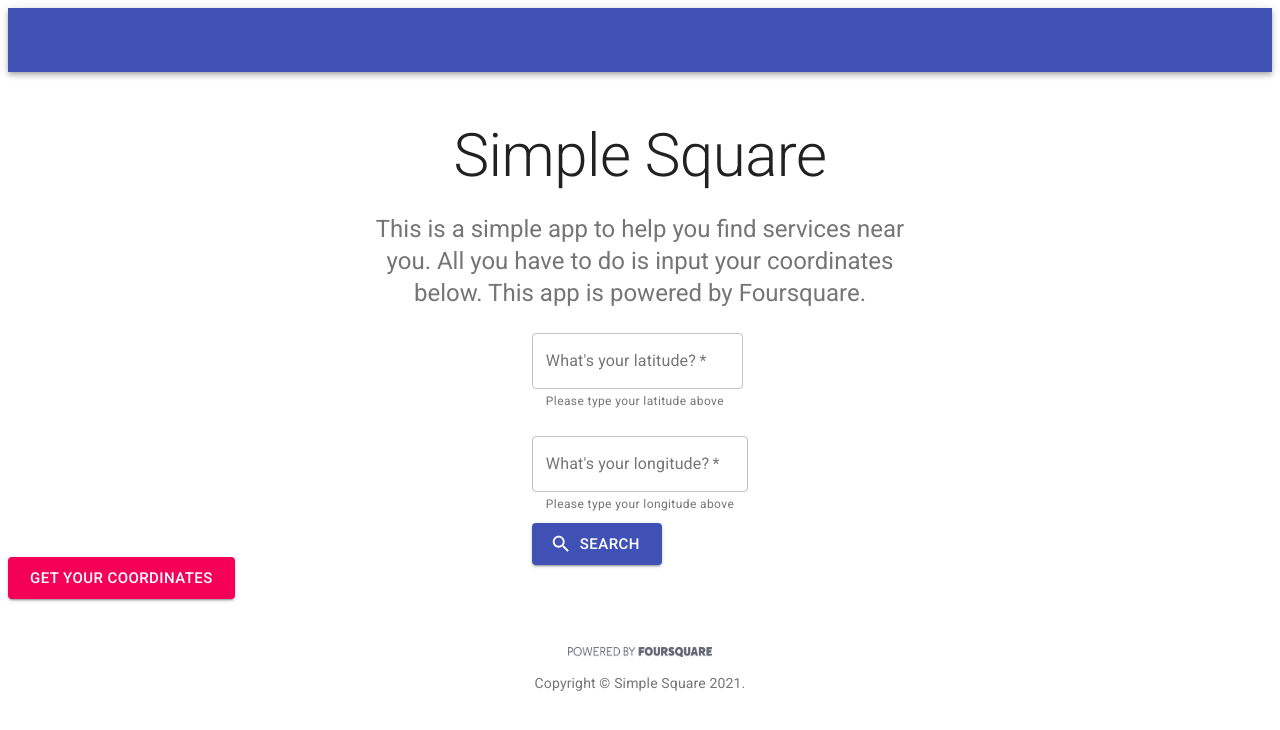
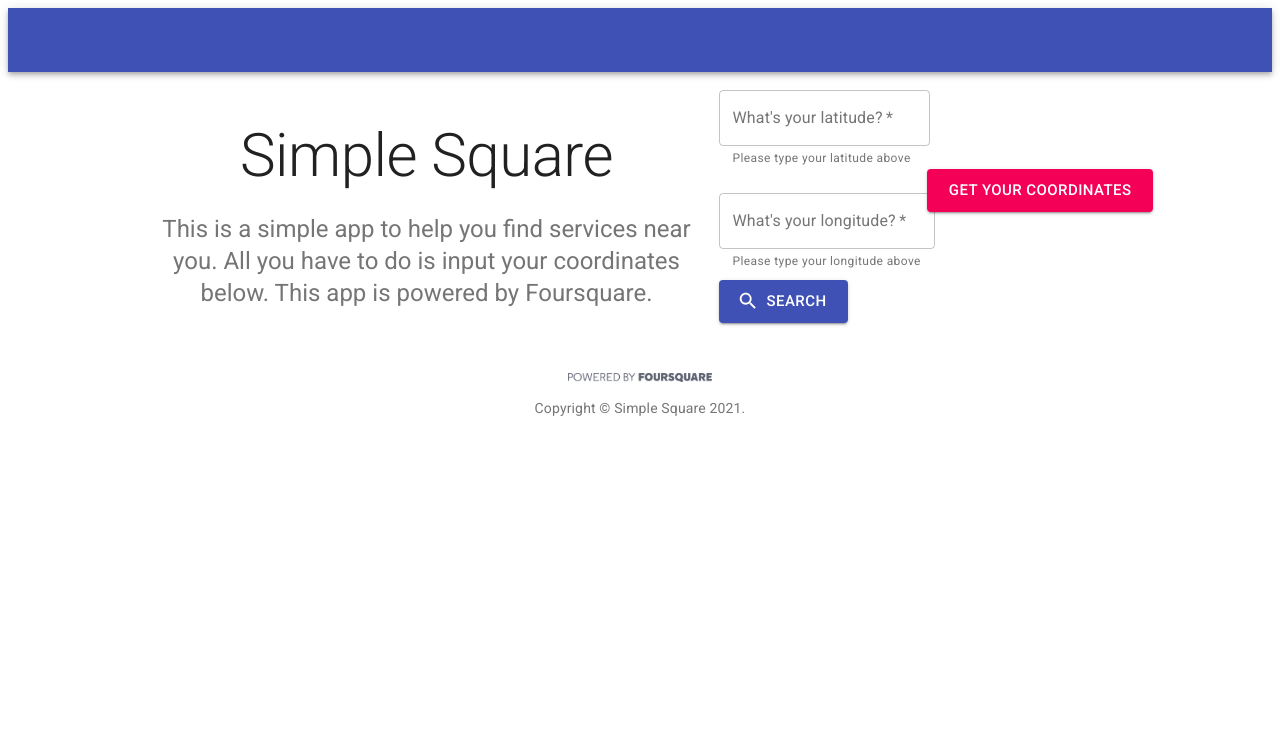
Before and after one commit to marcelala/simple-foursquare, a React (Create React App) app: page / in a window 1280 px wide. Shown: the top 730 px of the page. Built offline with nearby package versions, Linux system fonts and the light colour scheme.

Commit message:
geolocation sets query

```diff
--- a/src/App.jsx
+++ b/src/App.jsx
@@ -1,12 +1,13 @@
 //npm packages
 import { React, useState, useEffect } from "react";
 import axios from "axios";
-import { Button } from "@material-ui/core";
+import { Grid, Button } from "@material-ui/core";
 
 //project files
 import Header from "./components/Header";
 import Hero from "./components/Hero";
 import Footer from "./components/Footer";
+import SearchForm from "./components/SearchForm";
 const baseURL = "https://api.foursquare.com/v2/venues/explore/";
 
 export default function App() {
@@ -20,6 +21,9 @@ export default function App() {
   const [geolocationStatus, setGeolocationStatus] = useState(null);
 
   //methods
+
+  //js in plain english implementation
+
   const getLocation = () => {
     if (!navigator.geolocation) {
       setGeolocationStatus("Geolocation is not supported by your browser");
@@ -45,9 +49,24 @@ export default function App() {
 
   return (
     <div className="App">
-
       <Header />
+      <Grid
+        container
+        justifyContent="center"
+        alignItems="center"
+        alignContent="center"
+      >
+        <Grid item>
           <Hero />
+        </Grid>
+        <div className="search-form">
+          <Grid container spacing={2} justifyContent="center">
+            <Grid item>
+              <SearchForm query= {query} setQuery={setQuery} />
+            </Grid>
+          </Grid>
+        </div>
+        <Grid item>
           <div className="geolocation">
             <Button
               type="submit"
@@ -64,6 +83,8 @@ export default function App() {
             {latitude && <p>Latitude: {latitude}</p>}
             {longitude && <p>Longitude: {longitude}</p>}
           </div>
+        </Grid>
+      </Grid>
       <Footer />
     </div>
   );
--- a/src/components/Geolocation.jsx
+++ b/src/components/Geolocation.jsx
@@ -18,22 +18,20 @@ const [geolocationQuery, setGeolocationQuery] = useState({
       setStatus("Geolocation is not supported by your browser");
     } else {
       setStatus("Locating...");
-      navigator.geolocation.getCurrentPosition(
-        (position) => {
-          setStatus(null);
-          setLatitude(position.coords.latitude);
-          setLongitude(position.coords.longitude);
-          },
-          setGeolocationQuery({
-            ...geolocationQuery,
-            latitude: {latitude},
-            longitude: {longitude}
-          },
-          ),
+      const coordinates = navigator.geolocation.getCurrentPosition(
+            (position)  => {
+                setStatus(null);
+                setLatitude(position.coords.latitude);
+                setLongitude(position.coords.longitude);
+            },
+      ).then(()=> setGeolocationQuery({
+        latitude: latitude,
+        longitude: longitude,
+      },
         () => {
           setStatus("Unable to retrieve your location");
         }
-      );
+      ));
     }
   };
   return (
--- a/src/components/Hero.jsx
+++ b/src/components/Hero.jsx
@@ -1,7 +1,6 @@
 //npm packages
 import React from "react";
 import { Container, Typography, Grid } from "@material-ui/core";
-import SearchForm from "./SearchForm";
 
 export default function Hero() {
   return (
@@ -20,13 +19,6 @@ export default function Hero() {
                   This is a simple app to help you find services near you. All you have to do is input your coordinates below.
                   This app is powered by Foursquare.
         </Typography>
-        <div className="search-form">
-          <Grid container spacing={2} justifyContent="center">
-            <Grid item>
-              <SearchForm />
-            </Grid>
-          </Grid>
-        </div>
       </Container>
     </div>
   );
--- a/src/components/SearchForm.jsx
+++ b/src/components/SearchForm.jsx
@@ -4,18 +4,12 @@ import { TextField, FormControl, Button, Grid } from "@material-ui/core";
 import Search from "@material-ui/icons/Search";
 
 //project files
-import Geolocation from "./Geolocation";
 
-export default function SearchForm({ geolocationQuery }) {
-  //state
-  const [query, setQuery] = useState({
-    latitude: "",
-    longitude: "",
-  });
+export default function SearchForm({ query, setQuery }) {
+  //local state
   const [errors, setErrors] = useState({});
 
   //methods
-
 
   const handleChange = (event) => {
     event.preventDefault();
@@ -24,7 +18,7 @@ export default function SearchForm({ geolocationQuery }) {
       ...query,
       [name]: value,
     });
-      console.log(query)
+    console.log(query);
   };
   const handleSubmit = async (e) => {
     e.preventDefault();
@@ -38,7 +32,6 @@ export default function SearchForm({ geolocationQuery }) {
   };
 
   const getResults = () => {};
-
 
   return (
     <div>
@@ -95,8 +88,7 @@ export default function SearchForm({ geolocationQuery }) {
               Search
             </Button>
           </Grid>
-          <Grid item>
-          </Grid>
+          <Grid item></Grid>
         </form>
       </Grid>
     </div>
```
Lines whose indentation alone changed are shown as unchanged.
